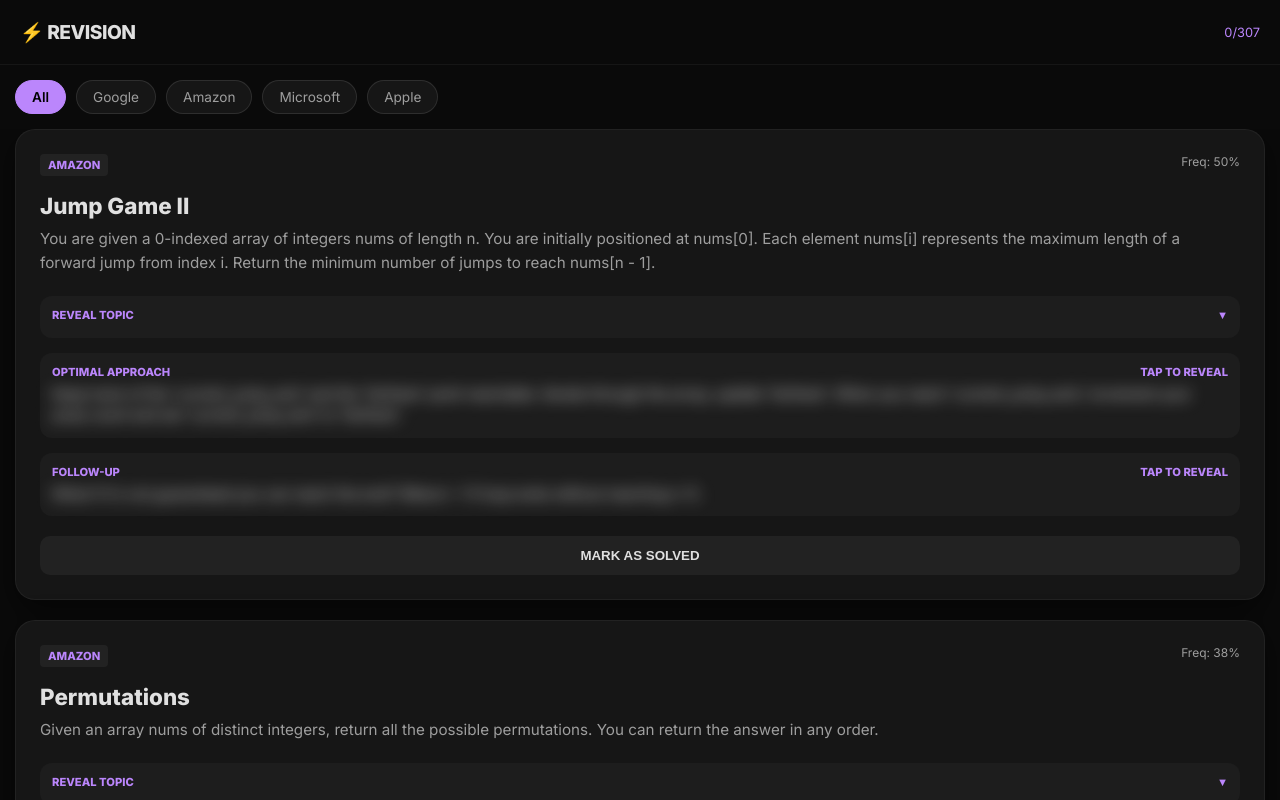
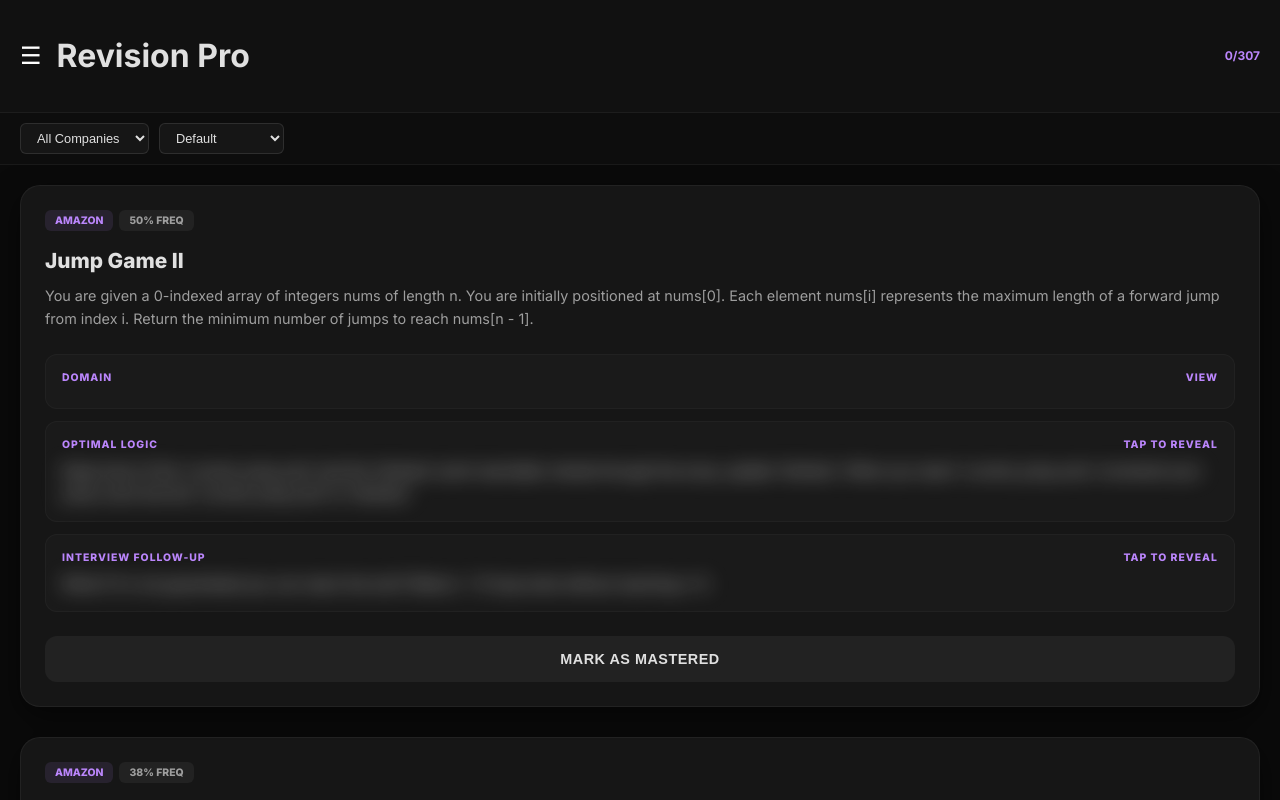
Before and after one commit to Aditya-Trivedi-06/interview-tracker, a plain HTML site: page revision.html in a window 1280 px wide. Drawn offline with Linux system fonts and the light colour scheme.

Commit message:
Upgrade Revision Pro: added sidebar, search, and advanced filtering

```diff
--- a/revision.html
+++ b/revision.html
@@ -3,10 +3,11 @@
 <head>
     <meta charset="UTF-8">
     <meta name="viewport" content="width=device-width, initial-scale=1.0, maximum-scale=1.0, user-scalable=no">
-    <title>Revision Cards</title>
-    <link href="https://fonts.googleapis.com/css2?family=Inter:wght@400;600;800&display=swap" rel="stylesheet">
+    <title>Revision Pro</title>
+    <link href="https://fonts.googleapis.com/css2?family=Inter:wght@400;500;600;700;800&display=swap" rel="stylesheet">
     <link rel="manifest" href="manifest.json">
     <meta name="apple-mobile-web-app-capable" content="yes">
+    <meta name="apple-mobile-web-app-status-bar-style" content="black-translucent">
     <style>
         :root {
             --bg: #0a0a0a;
@@ -14,9 +15,10 @@
             --accent: #bb86fc;
             --text: #e0e0e0;
             --text-dim: #9e9e9e;
+            --sidebar-w: 280px;
         }
 
-        * { box-sizing: border-box; -webkit-tap-highlight-color: transparent; }
+        * { box-sizing: border-box; -webkit-tap-highlight-color: transparent; outline: none; }
         body {
             background: var(--bg);
             color: var(--text);
@@ -24,62 +26,123 @@
             margin: 0;
             padding: 0;
             display: flex;
-            flex-direction: column;
             height: 100vh;
             overflow: hidden;
         }
 
+        /* SIDEBAR */
+        .sidebar {
+            width: var(--sidebar-w);
+            background: #111;
+            border-right: 1px solid rgba(255,255,255,0.05);
+            display: flex;
+            flex-direction: column;
+            transition: transform 0.3s cubic-bezier(0.4, 0, 0.2, 1);
+            position: fixed;
+            left: 0;
+            top: 0;
+            bottom: 0;
+            z-index: 1000;
+            transform: translateX(-100%);
+        }
+        .sidebar.active { transform: translateX(0); }
+
+        .sidebar-header {
+            padding: 20px;
+            border-bottom: 1px solid rgba(255,255,255,0.05);
+        }
+        .search-box {
+            background: rgba(255,255,255,0.05);
+            border: none;
+            border-radius: 8px;
+            padding: 10px 15px;
+            color: white;
+            width: 100%;
+            font-size: 0.9rem;
+        }
+
+        .problem-list {
+            flex: 1;
+            overflow-y: auto;
+            padding: 10px;
+        }
+        .problem-item {
+            padding: 12px 15px;
+            border-radius: 8px;
+            font-size: 0.85rem;
+            color: var(--text-dim);
+            cursor: pointer;
+            margin-bottom: 4px;
+            white-space: nowrap;
+            overflow: hidden;
+            text-overflow: ellipsis;
+        }
+        .problem-item:hover, .problem-item.active {
+            background: rgba(187, 134, 252, 0.1);
+            color: var(--accent);
+        }
+
+        /* MAIN CONTENT */
+        .main {
+            flex: 1;
+            display: flex;
+            flex-direction: column;
+            position: relative;
+            z-index: 1;
+        }
+
         header {
-            padding: 20px;
+            padding: 15px 20px;
             display: flex;
             justify-content: space-between;
             align-items: center;
+            background: #111;
             border-bottom: 1px solid rgba(255,255,255,0.05);
         }
 
-        h1 { margin: 0; font-size: 1.2rem; font-weight: 800; letter-spacing: -0.5px; }
+        .menu-btn {
+            background: none;
+            border: none;
+            color: white;
+            font-size: 1.5rem;
+            padding: 0;
+            margin-right: 15px;
+        }
 
-        .company-filter {
-            padding: 15px;
+        .controls {
+            padding: 10px 20px;
+            background: #0d0d0d;
             display: flex;
             gap: 10px;
             overflow-x: auto;
-            white-space: nowrap;
-            -ms-overflow-style: none;
-            scrollbar-width: none;
+            border-bottom: 1px solid rgba(255,255,255,0.05);
         }
-        .company-filter::-webkit-scrollbar { display: none; }
+        .controls::-webkit-scrollbar { display: none; }
 
-        .chip {
-            padding: 8px 16px;
+        select {
             background: var(--card);
-            border-radius: 20px;
-            font-size: 0.85rem;
+            color: var(--text);
             border: 1px solid rgba(255,255,255,0.1);
-            color: var(--text-dim);
-        }
-        .chip.active {
-            background: var(--accent);
-            color: #000;
-            font-weight: 600;
-            border-color: var(--accent);
+            padding: 6px 12px;
+            border-radius: 6px;
+            font-size: 0.8rem;
         }
 
         .cards-container {
             flex: 1;
-            padding: 15px;
+            padding: 20px;
             overflow-y: auto;
-            scroll-snap-type: y mandatory;
+            scroll-behavior: smooth;
         }
 
         .rev-card {
             background: var(--card);
             border-radius: 20px;
             padding: 24px;
-            margin-bottom: 20px;
+            margin-bottom: 30px;
             border: 1px solid rgba(255,255,255,0.05);
-            scroll-snap-align: start;
             box-shadow: 0 10px 30px rgba(0,0,0,0.5);
+            position: relative;
         }
 
         .card-header {
@@ -89,164 +152,227 @@
             margin-bottom: 16px;
         }
 
+        .badge-group { display: flex; gap: 6px; }
         .badge {
-            font-size: 0.7rem;
+            font-size: 0.65rem;
             text-transform: uppercase;
             font-weight: 800;
-            padding: 4px 8px;
-            background: rgba(255,255,255,0.05);
-            border-radius: 4px;
+            padding: 4px 10px;
+            background: rgba(187, 134, 252, 0.1);
+            border-radius: 6px;
             color: var(--accent);
         }
+        .badge.diff { background: rgba(255,255,255,0.05); color: #9e9e9e; }
 
-        .freq { font-size: 0.75rem; color: var(--text-dim); }
-
-        .title { font-size: 1.4rem; font-weight: 700; margin-bottom: 8px; }
-        .question { font-size: 0.95rem; line-height: 1.6; color: var(--text-dim); margin-bottom: 20px; }
+        .title { font-size: 1.3rem; font-weight: 800; margin-bottom: 10px; line-height: 1.3; }
+        .question { font-size: 0.9rem; line-height: 1.6; color: var(--text-dim); margin-bottom: 24px; }
 
         .reveal-section {
-            margin-top: 15px;
-            background: rgba(255,255,255,0.03);
+            margin-top: 12px;
+            background: rgba(255,255,255,0.02);
             border-radius: 12px;
-            padding: 12px;
-            cursor: pointer;
+            padding: 16px;
+            border: 1px solid rgba(255,255,255,0.03);
         }
 
         .reveal-label {
-            font-size: 0.7rem;
+            font-size: 0.65rem;
             font-weight: 800;
             color: var(--accent);
-            margin-bottom: 4px;
+            margin-bottom: 8px;
+            letter-spacing: 1px;
             display: flex;
             justify-content: space-between;
         }
 
         .reveal-content {
-            filter: blur(8px);
+            filter: blur(10px);
             transition: filter 0.3s;
             font-size: 0.9rem;
-            line-height: 1.5;
+            line-height: 1.6;
         }
 
-        .reveal-section.active .reveal-content {
-            filter: blur(0);
-        }
-
+        .reveal-section.active .reveal-content { filter: blur(0); }
         .reveal-section.topic .reveal-content { filter: none; display: none; }
         .reveal-section.topic.active .reveal-content { display: block; }
 
         .solved-btn {
-            margin-top: 20px;
+            margin-top: 24px;
             width: 100%;
-            padding: 12px;
-            border-radius: 10px;
+            padding: 15px;
+            border-radius: 12px;
             border: none;
             background: rgba(255,255,255,0.05);
             color: var(--text);
-            font-weight: 600;
-            transition: all 0.2s;
+            font-weight: 700;
+            font-size: 0.9rem;
+            letter-spacing: 0.5px;
         }
-        .solved-btn.active {
-            background: #4caf50;
-            color: white;
+        .solved-btn.active { background: #4caf50; color: white; }
+
+        /* OVERLAY */
+        .overlay {
+            position: fixed;
+            top: 0; left: 0; right: 0; bottom: 0;
+            background: rgba(0,0,0,0.7);
+            z-index: 999;
+            display: none;
+            backdrop-filter: blur(4px);
         }
+        .overlay.active { display: block; }
 
-        .empty-state {
-            text-align: center;
-            padding: 50px 20px;
-            color: var(--text-dim);
-        }
+        .empty-state { text-align: center; padding: 100px 20px; color: var(--text-dim); }
     </style>
 </head>
 <body>
-    <header>
-        <h1>⚡ REVISION</h1>
-        <div id="stats" style="font-size: 0.8rem; color: var(--accent)">0/307</div>
-    </header>
+    <div class="overlay" id="overlay"></div>
 
-    <div class="company-filter" id="filter">
-        <div class="chip active" data-comp="all">All</div>
-        <div class="chip" data-comp="Google">Google</div>
-        <div class="chip" data-comp="Amazon">Amazon</div>
-        <div class="chip" data-comp="Microsoft">Microsoft</div>
-        <div class="chip" data-comp="Apple">Apple</div>
+    <aside class="sidebar" id="sidebar">
+        <div class="sidebar-header">
+            <input type="text" class="search-box" id="search" placeholder="Search 307 problems...">
+        </div>
+        <div class="problem-list" id="problemList"></div>
+    </aside>
+
+    <div class="main">
+        <header>
+            <div style="display: flex; align-items: center;">
+                <button class="menu-btn" id="menuToggle">☰</button>
+                <h1>Revision Pro</h1>
+            </div>
+            <div id="stats" style="font-size: 0.75rem; font-weight: 700; color: var(--accent)">0/307</div>
+        </header>
+
+        <div class="controls">
+            <select id="compFilter">
+                <option value="all">All Companies</option>
+                <option value="Google">Google</option>
+                <option value="Amazon">Amazon</option>
+                <option value="Microsoft">Microsoft</option>
+                <option value="Apple">Apple</option>
+            </select>
+            <select id="sortOrder">
+                <option value="default">Default</option>
+                <option value="freq">By Frequency</option>
+                <option value="alpha">Alphabetical</option>
+            </select>
+        </div>
+
+        <div class="cards-container" id="container"></div>
     </div>
-
-    <div class="cards-container" id="container"></div>
 
     <script src="data_revision.js"></script>
     <script>
+        let state = JSON.parse(localStorage.getItem('prepState')) || { solved: {} };
         let currentFilter = 'all';
-        let state = JSON.parse(localStorage.getItem('prepState')) || { solved: {} };
+        let currentSort = 'default';
+        let searchQuery = '';
+
+        const container = document.getElementById('container');
+        const problemList = document.getElementById('problemList');
+        const sidebar = document.getElementById('sidebar');
+        const overlay = document.getElementById('overlay');
+
+        function toggleSidebar() {
+            sidebar.classList.toggle('active');
+            overlay.classList.toggle('active');
+        }
+
+        document.getElementById('menuToggle').onclick = toggleSidebar;
+        overlay.onclick = toggleSidebar;
 
         function render() {
-            const container = document.getElementById('container');
-            const filtered = currentFilter === 'all'
-                ? REVISION_CARDS
-                : REVISION_CARDS.filter(c => c.c === currentFilter);
+            let filtered = REVISION_CARDS;
 
-            container.innerHTML = filtered.map((c, i) => `
-                <div class="rev-card">
+            if (currentFilter !== 'all') {
+                filtered = filtered.filter(c => c.c === currentFilter);
+            }
+
+            if (searchQuery) {
+                filtered = filtered.filter(c => c.t.toLowerCase().includes(searchQuery.toLowerCase()));
+            }
+
+            if (currentSort === 'freq') {
+                filtered.sort((a,b) => b.f - a.f);
+            } else if (currentSort === 'alpha') {
+                filtered.sort((a,b) => a.t.localeCompare(b.t));
+            }
+
+            // Render Sidebar List
+            problemList.innerHTML = filtered.map(c => `
+                <div class="problem-item" onclick="jumpTo('${c.t}')">${c.t}</div>
+            `).join('');
+
+            // Render Cards
+            container.innerHTML = filtered.map(c => `
+                <div class="rev-card" id="card-${c.t.replace(/\s+/g, '-')}">
                     <div class="card-header">
-                        <span class="badge">${c.c}</span>
-                        <span class="freq">Freq: ${c.f}%</span>
+                        <div class="badge-group">
+                            <span class="badge">${c.c}</span>
+                            <span class="badge diff">${c.f}% Freq</span>
+                        </div>
                     </div>
                     <div class="title">${c.t}</div>
-                    <div class="question">${c.q || 'Problem description loading...'}</div>
+                    <div class="question">${c.q || 'Problem details coming soon...'}</div>
 
                     <div class="reveal-section topic" onclick="this.classList.toggle('active')">
-                        <div class="reveal-label">REVEAL TOPIC <span>▼</span></div>
-                        <div class="reveal-content">${c.tp || 'Arrays, Strings'}</div>
+                        <div class="reveal-label">DOMAIN <span>VIEW</span></div>
+                        <div class="reveal-content" style="font-weight: 600;">${c.tp || 'Arrays & Strings'}</div>
                     </div>
 
                     <div class="reveal-section" onclick="this.classList.toggle('active')">
-                        <div class="reveal-label">OPTIMAL APPROACH <span>TAP TO REVEAL</span></div>
-                        <div class="reveal-content">${c.optimal || 'No data yet.'}</div>
+                        <div class="reveal-label">OPTIMAL LOGIC <span>TAP TO REVEAL</span></div>
+                        <div class="reveal-content">${c.optimal || 'No data.'}</div>
                     </div>
 
                     <div class="reveal-section" onclick="this.classList.toggle('active')">
-                        <div class="reveal-label">FOLLOW-UP <span>TAP TO REVEAL</span></div>
-                        <div class="reveal-content">${c.followup || 'No data yet.'}</div>
+                        <div class="reveal-label">INTERVIEW FOLLOW-UP <span>TAP TO REVEAL</span></div>
+                        <div class="reveal-content">${c.followup || 'No data.'}</div>
                     </div>
 
                     <button class="solved-btn ${state.solved[c.t] === 'solved' ? 'active' : ''}"
                             onclick="toggleSolved('${c.t}', this)">
-                        ${state.solved[c.t] === 'solved' ? '✓ SOLVED' : 'MARK AS SOLVED'}
+                        ${state.solved[c.t] === 'solved' ? '✓ MASTERED' : 'MARK AS MASTERED'}
                     </button>
                 </div>
             `).join('');
 
             if (filtered.length === 0) {
-                container.innerHTML = '<div class="empty-state">No cards for this company.</div>';
+                container.innerHTML = '<div class="empty-state">No matching cards found.</div>';
             }
 
-            const solvedCount = REVISION_CARDS.filter(c => state.solved[c.t] === 'solved').length;
-            document.getElementById('stats').textContent = `${solvedCount}/${REVISION_CARDS.length}`;
+            updateStats();
+        }
+
+        function jumpTo(title) {
+            toggleSidebar();
+            const el = document.getElementById(`card-${title.replace(/\s+/g, '-')}`);
+            if (el) el.scrollIntoView({ behavior: 'smooth', block: 'start' });
         }
 
         function toggleSolved(title, btn) {
             if (state.solved[title] === 'solved') {
                 delete state.solved[title];
                 btn.classList.remove('active');
-                btn.textContent = 'MARK AS SOLVED';
+                btn.textContent = 'MARK AS MASTERED';
             } else {
                 state.solved[title] = 'solved';
                 btn.classList.add('active');
-                btn.textContent = '✓ SOLVED';
+                btn.textContent = '✓ MASTERED';
             }
             localStorage.setItem('prepState', JSON.stringify(state));
+            updateStats();
+        }
+
+        function updateStats() {
             const solvedCount = REVISION_CARDS.filter(c => state.solved[c.t] === 'solved').length;
             document.getElementById('stats').textContent = `${solvedCount}/${REVISION_CARDS.length}`;
         }
 
-        document.querySelectorAll('.chip').forEach(chip => {
-            chip.addEventListener('click', () => {
-                document.querySelectorAll('.chip').forEach(c => c.classList.remove('active'));
-                chip.classList.add('active');
-                currentFilter = chip.dataset.comp;
-                render();
-            });
-        });
+        // Event Listeners
+        document.getElementById('compFilter').onchange = (e) => { currentFilter = e.target.value; render(); };
+        document.getElementById('sortOrder').onchange = (e) => { currentSort = e.target.value; render(); };
+        document.getElementById('search').oninput = (e) => { searchQuery = e.target.value; render(); };
 
         render();
     </script>
```
Also changed, not shown: index.html (+0 -5 lines).
